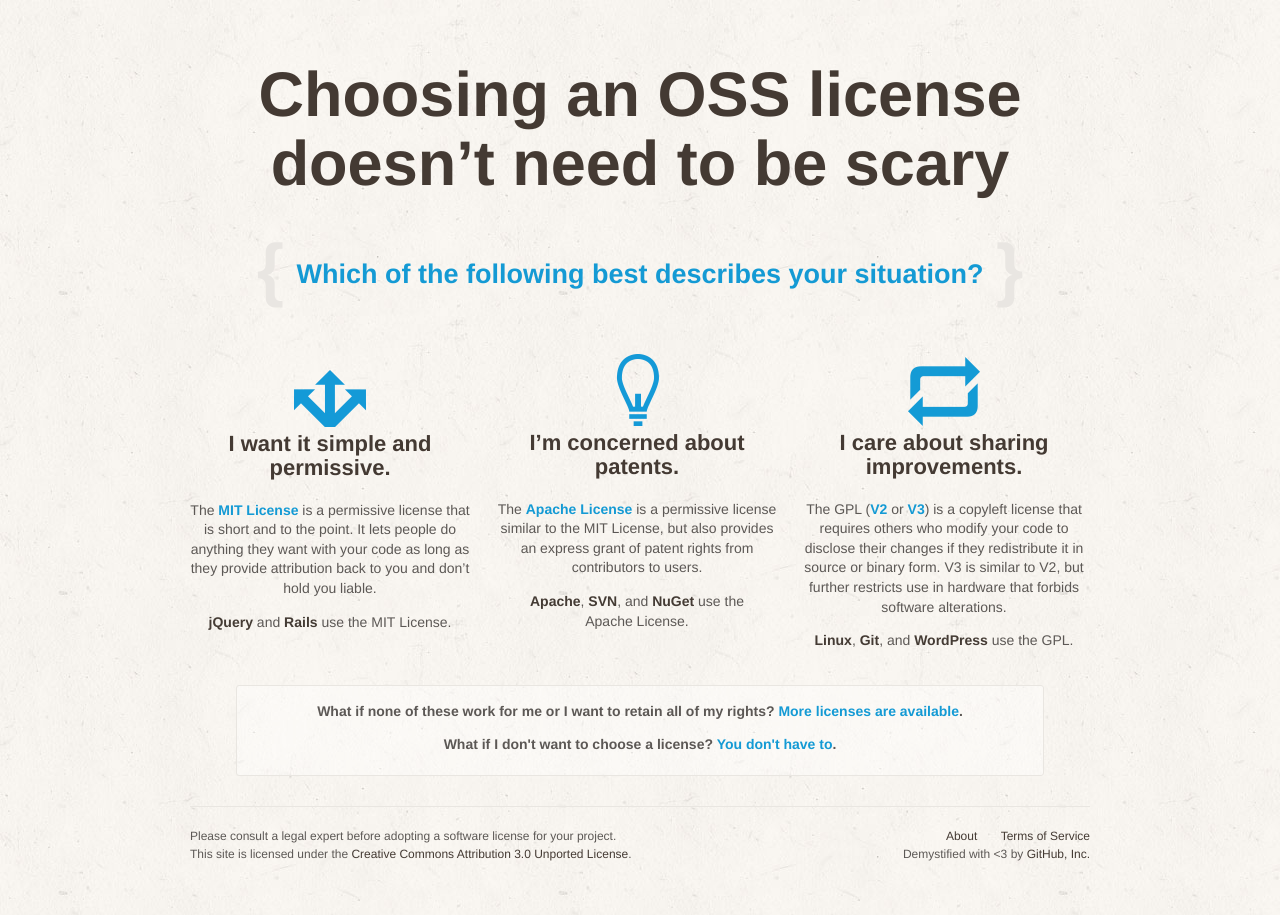
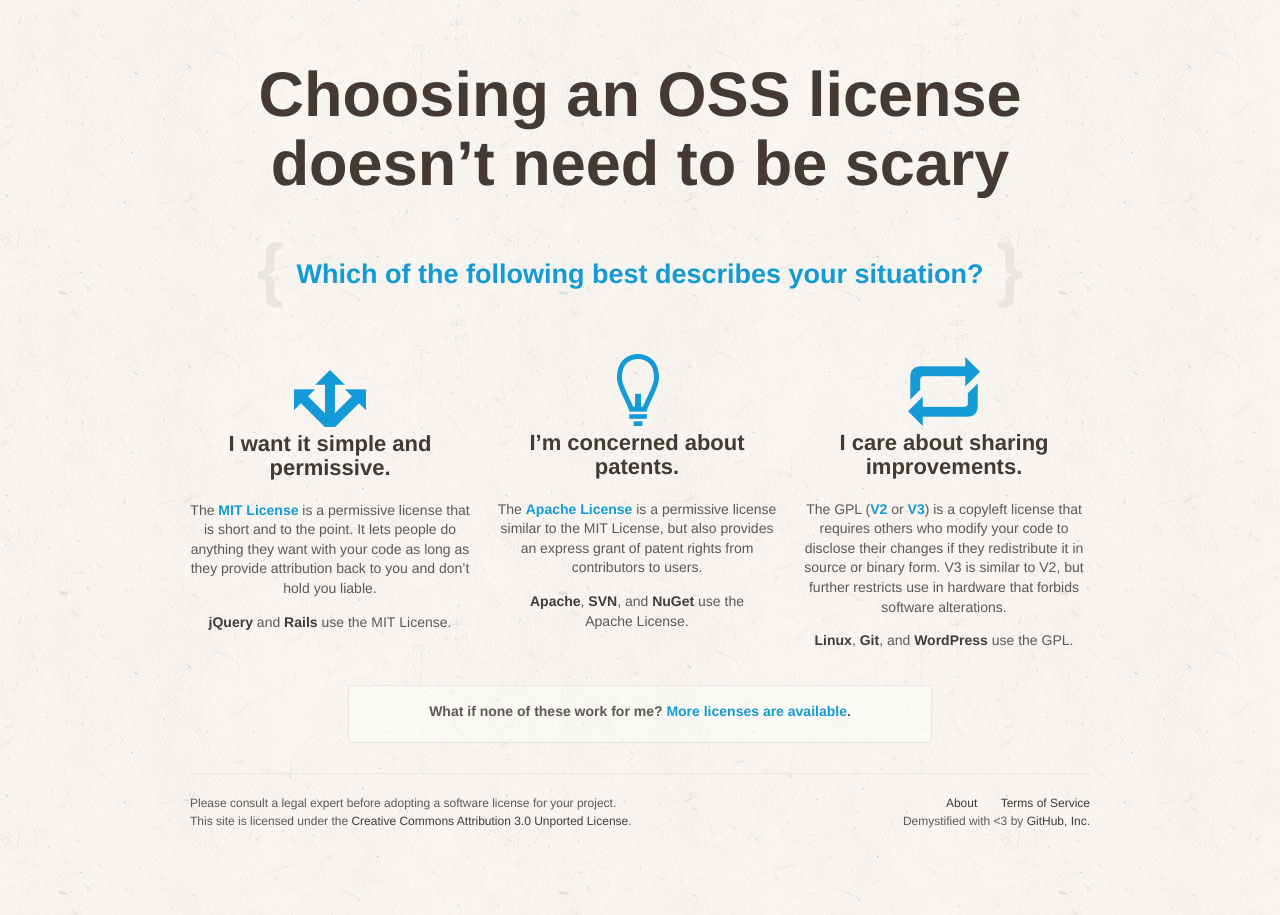
Before and after one commit to github/choosealicense.com, a Jekyll site: the page built from index.html, in a window 1280 px wide. Built offline with Jekyll 4.4.1, drawn with Linux system fonts in a browser that asks for light colours; some web fonts are replaced; Markdown is read by kramdown in place of the engine named in the settings.

Commit message:
"What if none of these works for me" already implies the other options. Removed the redundant support for non-OSS choice.

```diff
--- a/index.html
+++ b/index.html
@@ -44,7 +44,5 @@
   </li>
 </ul>
 <div class="see-more callout">
-  <p>What if none of these work for me or I want to retain all of my rights? <a href="licenses">More licenses are available</a>.</p>
-
-  <p>What if I don't want to choose a license? <a href="no-license">You don't have to</a>.</p>
+  <p>What if none of these work for me? <a href="licenses">More licenses are available</a>.</p>
 </div>
```
